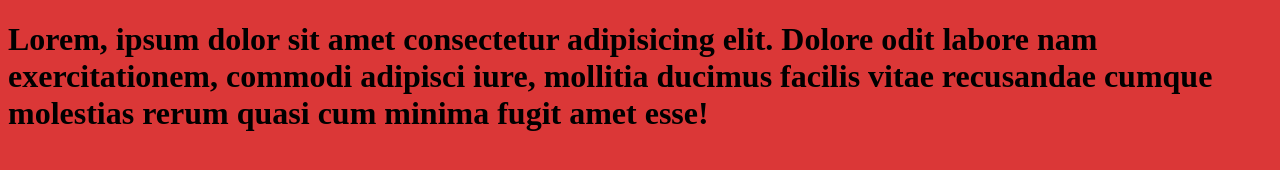
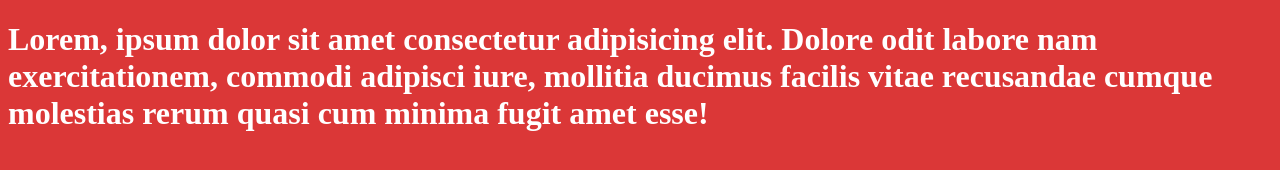
Before and after one commit to Christian1315/gitTest, a plain HTML site: page index.html in a window 1280 px wide. Drawn offline with Linux system fonts and the light colour scheme.

Commit message:
text color changed 2

```diff
--- a/index.html
+++ b/index.html
@@ -7,6 +7,6 @@
     <title>Laravel|Git</title>
 </head>
 <body style="background-color:rgb(219, 55, 55)">
-    <h1 style="color:fff">Lorem, ipsum dolor sit amet consectetur adipisicing elit. Dolore odit labore nam exercitationem, commodi adipisci iure, mollitia ducimus facilis vitae recusandae cumque molestias rerum quasi cum minima fugit amet esse!</h1>
+    <h1 style="color:#fff">Lorem, ipsum dolor sit amet consectetur adipisicing elit. Dolore odit labore nam exercitationem, commodi adipisci iure, mollitia ducimus facilis vitae recusandae cumque molestias rerum quasi cum minima fugit amet esse!</h1>
 </body>
 </html>
```
